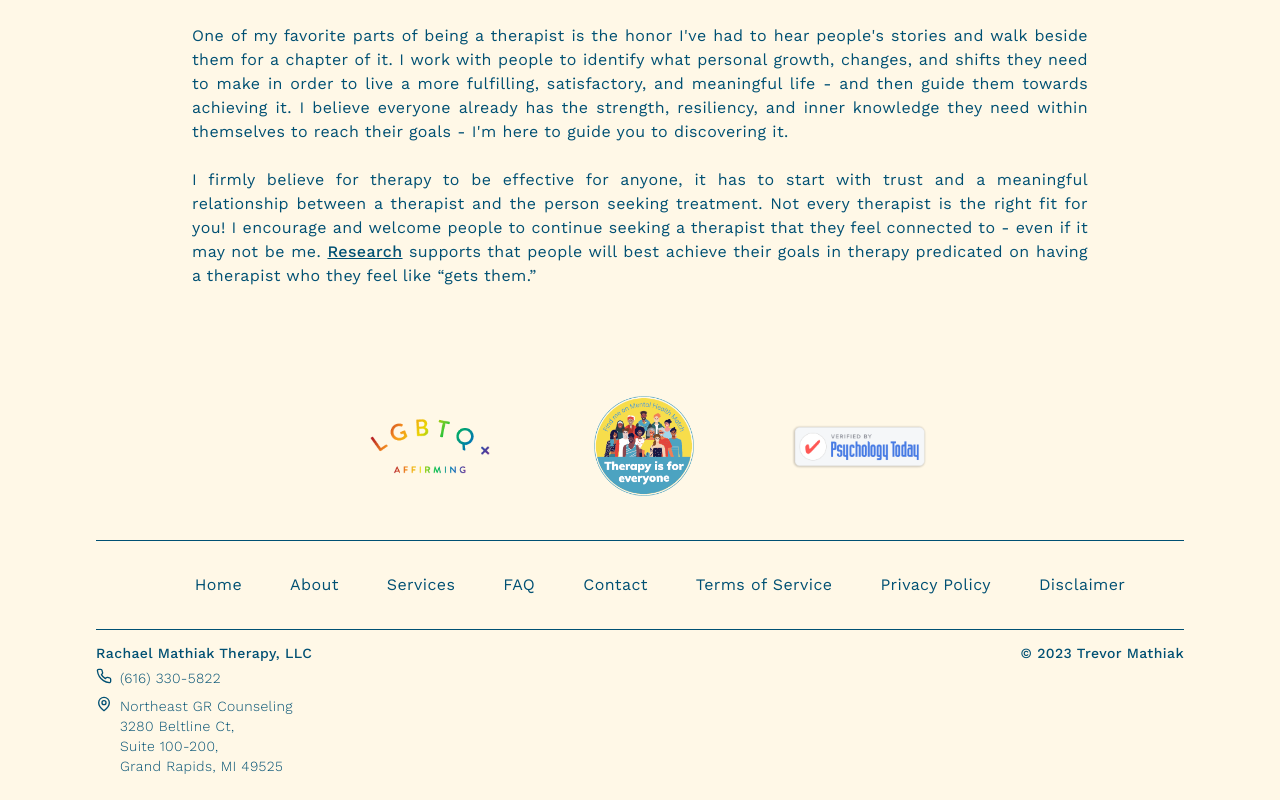
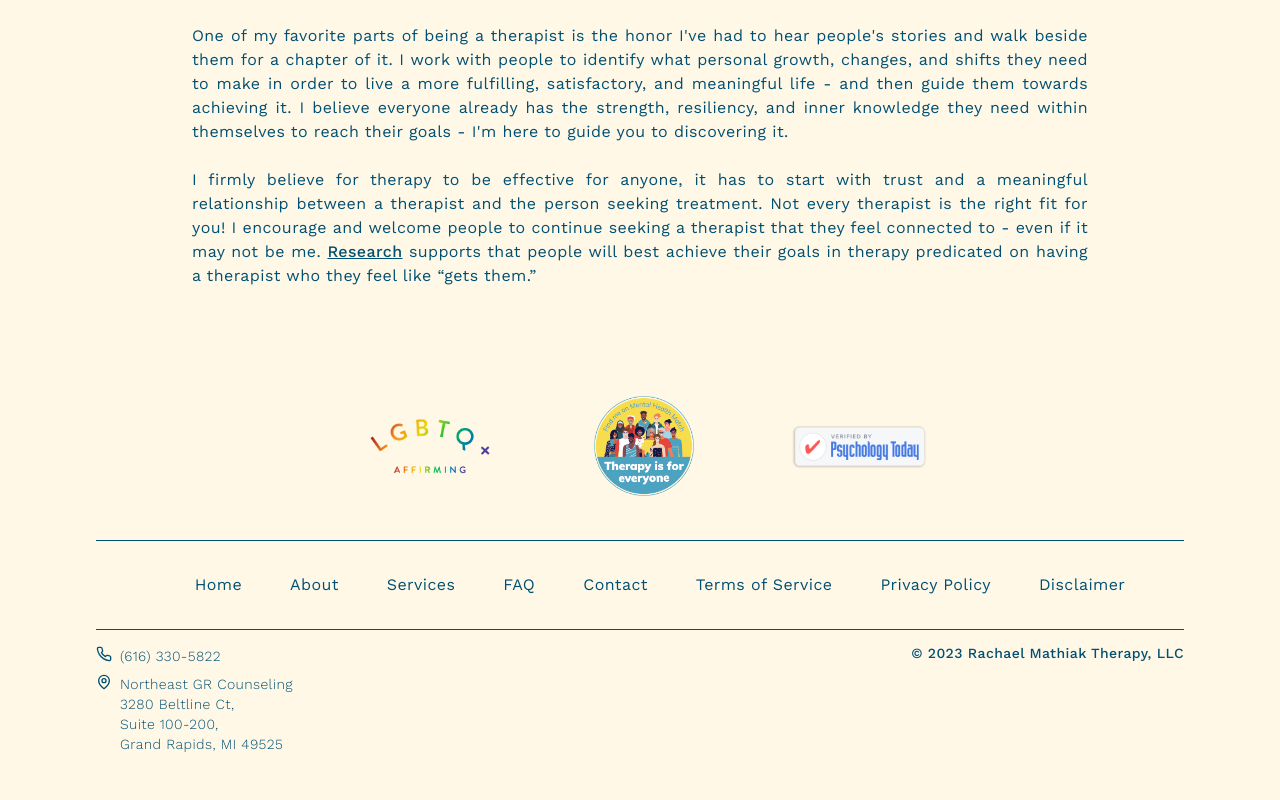
Before and after one commit to trroev/guided-growth-with-rachael, a Next.js app: page / in a window 1280 px wide. Shown: the part 760-1560 px from the top of the page. After the commit the page ends 1538 px from the top, so only its background shows below. Built offline with nearby package versions, Linux system fonts and the light colour scheme.

Commit message:
Remove Trevor Mathiak from footer

```diff
--- a/components/Footer.tsx
+++ b/components/Footer.tsx
@@ -78,9 +78,6 @@ const Footer = () => (
       </div>
       <div className="flex flex-col sm:flex-row justify-between gap-6 py-4">
         <div className="block pb-2 space-y-2">
-          <p className="text-sm font-medium leading-none">
-            Rachael Mathiak Therapy, LLC
-          </p>
           <div className="flex gap-2">
             <Icons.phone size={16} aria-hidden="true" />
             <a
@@ -114,16 +111,7 @@ const Footer = () => (
         </div>
         <div className="block pb-2">
           <p className="text-sm font-medium leading-none">
-            &copy; 2023{" "}
-            <a
-              className="hover:underline"
-              href="https://www.trevormathiak.dev"
-              target="_blank"
-              rel="noopener noreferrer"
-              aria-label="Link to www.trevormathiak.dev"
-            >
-              Trevor Mathiak
-            </a>
+            &copy; 2023 Rachael Mathiak Therapy, LLC
           </p>
         </div>
       </div>
```
